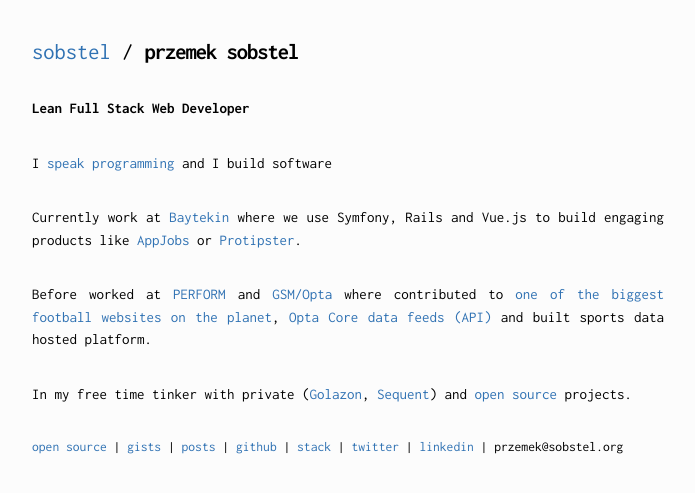
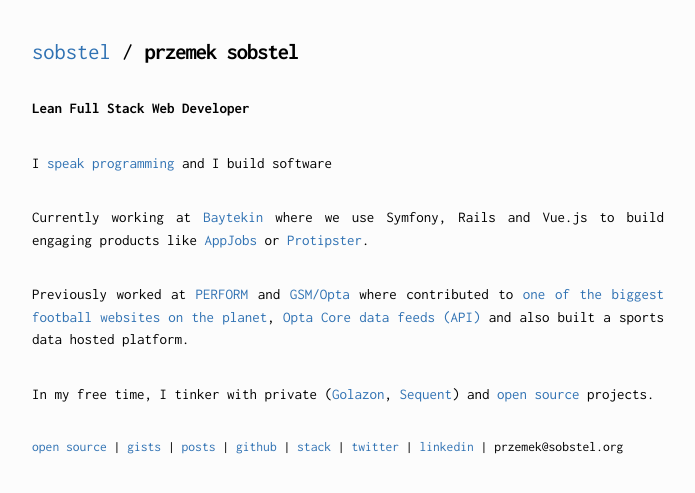
Before and after one commit to sobstel/sobstel.github.com, a Jekyll site: the page built from index.html, in a window 1280 px wide. Shown: the top 493 px of the page, without its empty margins (292-987 px from the left). Built offline with Jekyll 4.4.1, drawn with Linux system fonts in a browser that asks for light colours.

Commit message:
home fix wording

```diff
--- a/index.html
+++ b/index.html
@@ -13,19 +13,19 @@
 </p>
 
 <p>
-  Currently work at <a href="http://baytekin.media">Baytekin</a> where we use Symfony, Rails and Vue.js
+  Currently working at <a href="http://baytekin.media">Baytekin</a> where we use Symfony, Rails and Vue.js
   to build engaging products like <a href="https://www.appjobs.com/">AppJobs</a> <!--(sharing economy on-demand jobs)*/-->
   or <a href="https://www.protipster.com/">Protipster</a>. <!--(virtual betting platform).-->
 </p>
 
 <p>
-  Before worked at <a href="http://www.performgroup.com/">PERFORM</a> and <a href="http://www.globalsportsmedia.com/">GSM/Opta</a>
+  Previously worked at <a href="http://www.performgroup.com/">PERFORM</a> and <a href="http://www.globalsportsmedia.com/">GSM/Opta</a>
   where contributed to <a href="http://www.soccerway.com/">one of the biggest football websites on the planet</a>,
-  <a href="http://client.core.optasports.com/">Opta Core data feeds (API)</a> and built sports data hosted platform.
+  <a href="http://client.core.optasports.com/">Opta Core data feeds (API)</a> and also built a sports data hosted platform.
 </p>
 
 <p>
-  In my free time tinker with private
+  In my free time, I tinker with private
   (<a href="http://www.golazon.com/">Golazon</a>, <a href="https://github.com/sobstel/sequent">Sequent</a>)
   and <a href="/open-source/">open source</a> projects.
 </p>
```
